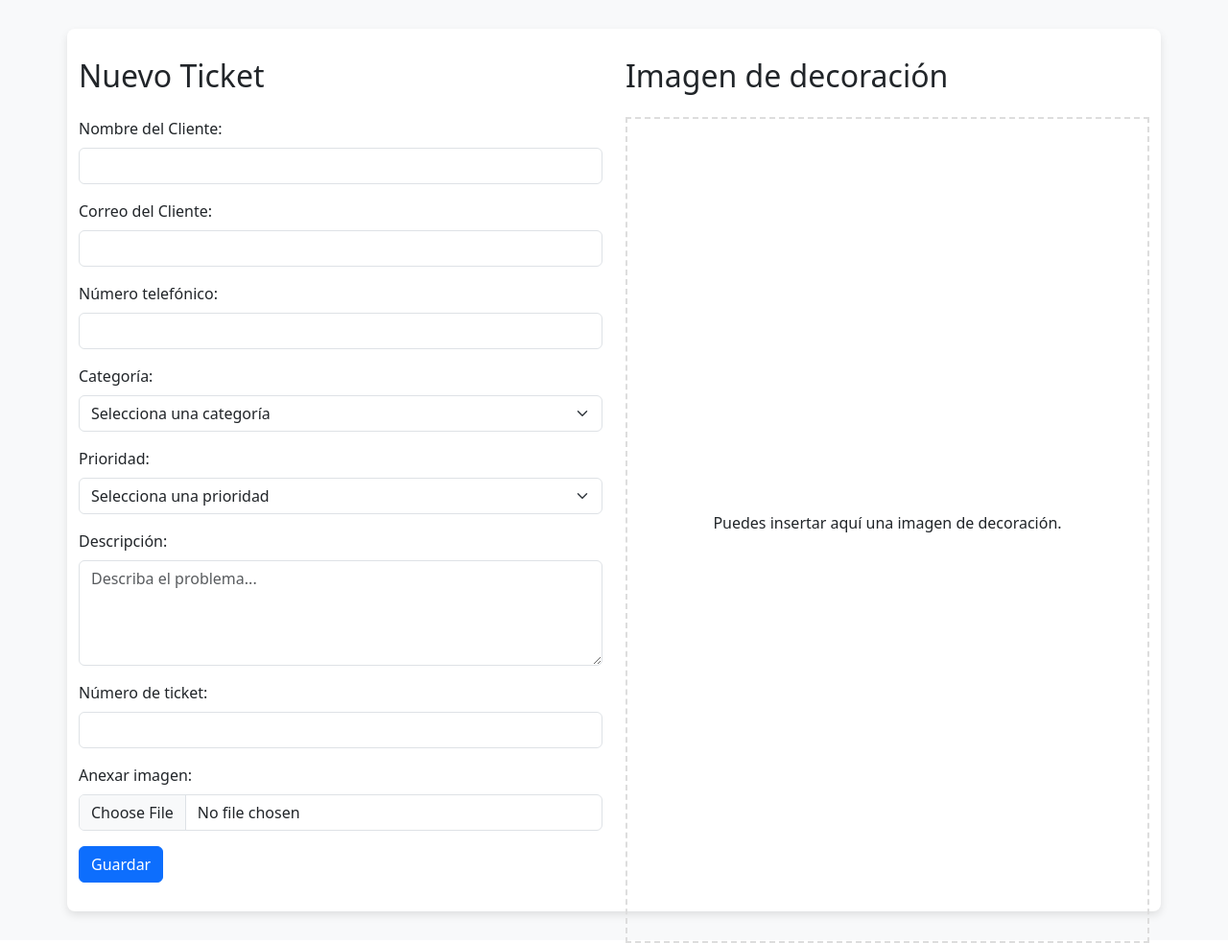
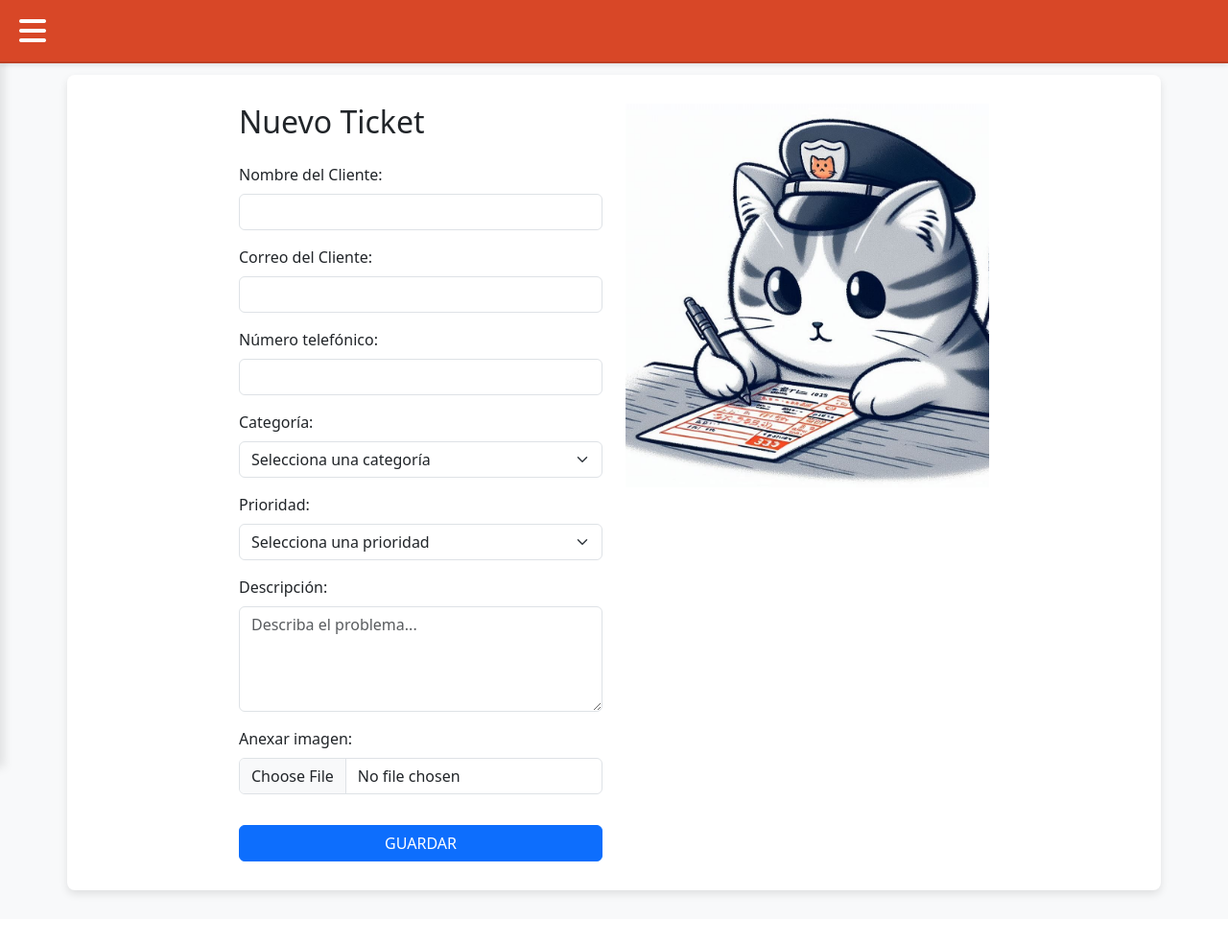
Before and after one commit to Kev-DevWeb/MeowSupport, a Django app: page /abrirticket/ in a window 1280 px wide. Shown: the whole page at 96% size. After the commit the page ends 935 px from the top, so only its background shows below. Run offline with Django 5.2, Linux system fonts and the light colour scheme.

Commit message:
Todos los cambios realizados en la escuela
Contiene actualizacion del diseño del meno y el formulario, al igual que los modelos ya estan correctamente configurados para su funcionamiento

Co-Authored-By: Cesared09 <130081984+Cesared09@users.noreply.github.com>

```diff
--- a/FastMeow/Templates/abrirticket.html
+++ b/FastMeow/Templates/abrirticket.html
@@ -1,17 +1,44 @@
 <!DOCTYPE html>
 <html lang="es">
   <head>
-    <meta charset="UTF-8">
-    <meta name="viewport" content="width=device-width, initial-scale=1.0">
+    <meta charset="UTF-8" />
+    <meta name="viewport" content="width=device-width, initial-scale=1.0" />
     <title>Nuevo Ticket</title>
     {% load static %}
-    <link href="{% static 'css/stylesTicket.css' %}" rel="stylesheet">
-    <link href="https://cdn.jsdelivr.net/npm/bootstrap@5.3.3/dist/css/bootstrap.min.css" rel="stylesheet">
-
-
+    <link href="{% static 'css/stylesTicket.css' %}" rel="stylesheet" />
+    <link href="{% static 'css/stylesMenu.css' %}" rel="stylesheet" />
+    <link
+      href="https://cdn.jsdelivr.net/npm/bootstrap@5.3.3/dist/css/bootstrap.min.css"
+      rel="stylesheet"
+    />
+    <link
+      rel="stylesheet"
+      href="https://cdnjs.cloudflare.com/ajax/libs/font-awesome/6.0.0-beta3/css/all.min.css"
+    />
   </head>
   <body>
-
+    <header>
+      <div class="menu-toggle" id="menuToggle">
+        <i class="fas fa-bars"></i>
+      </div>
+    </header>
+    <nav id="menuNav">
+      <div class="menu-close" id="menuClose">
+        <i class="fas fa-times"></i>
+      </div>
+      <ul class="nav flex-column">
+        <li class="nav-item">
+          <a class="nav-link" href="{% url 'abrir_ticket' %}">
+            <i class="fas fa-ticket-alt"></i> Alta de Ticket
+          </a>
+        </li>
+        <li class="nav-item">
+          <a class="nav-link" href="{% url 'status' %}">
+            <i class="fas fa-tasks"></i> Estatus del Ticket
+          </a>
+        </li>
+      </ul>
+    </nav>
     <div class="container-fluid background-container">
       <div class="container form-container">
         <div class="row">
@@ -24,20 +51,44 @@
 
               <!-- Nombre del Cliente -->
               <div class="mb-3">
-                        <label for="id_nombre_cliente" class="form-label">Nombre del Cliente:</label>
-                        <input type="text" id="id_nombre_cliente" name="nombre_cliente" class="form-control" required>
+                <label for="id_nombre_cliente" class="form-label"
+                  >Nombre del Cliente:</label
+                >
+                <input
+                  type="text"
+                  id="id_nombre_cliente"
+                  name="nombre_cliente"
+                  class="form-control"
+                  required
+                />
               </div>
 
               <!-- Correo del Cliente -->
               <div class="mb-3">
-                        <label for="id_correo_cliente" class="form-label">Correo del Cliente:</label>
-                        <input type="email" id="id_correo_cliente" name="correo_cliente" class="form-control" required>
+                <label for="id_correo_cliente" class="form-label"
+                  >Correo del Cliente:</label
+                >
+                <input
+                  type="email"
+                  id="id_correo_cliente"
+                  name="correo_cliente"
+                  class="form-control"
+                  required
+                />
               </div>
 
               <!-- Número de Cliente -->
               <div class="mb-3">
-                        <label for="id_numero_cliente" class="form-label">Número telefónico:</label>
-                        <input type="tel" id="id_numero_cliente" name="numero_cliente" class="form-control" required>
+                <label for="id_numero_cliente" class="form-label"
+                  >Número telefónico:</label
+                >
+                <input
+                  type="tel"
+                  id="id_numero_cliente"
+                  name="numero_cliente"
+                  class="form-control"
+                  required
+                />
               </div>
 
               <!-- Categoría -->
@@ -46,7 +97,9 @@
                 <select id="id_categoria" name="categoria" class="form-select">
                   <option value="">Selecciona una categoría</option>
                   {% for categoria in categorias %}
-                                <option value="{{ categoria.id }}">{{ categoria.nombre }}</option>
+                  <option value="{{ categoria.id }}">
+                    {{ categoria.nombre }}
+                  </option>
                   {% endfor %}
                 </select>
               </div>
@@ -57,7 +110,9 @@
                 <select id="id_prioridad" name="prioridad" class="form-select">
                   <option value="">Selecciona una prioridad</option>
                   {% for prioridad in prioridades %}
-                                <option value="{{ prioridad.id }}">{{ prioridad.nombre }}</option>
+                  <option value="{{ prioridad.id }}">
+                    {{ prioridad.nombre }}
+                  </option>
                   {% endfor %}
                 </select>
               </div>
@@ -65,19 +120,25 @@
               <!-- Descripción -->
               <div class="mb-3">
                 <label for="id_detalle" class="form-label">Descripción:</label>
-                        <textarea id="id_detalle" name="detalle" class="form-control" rows="4" placeholder="Describa el problema..."></textarea>
-                    </div>
-
-                    <!-- Número de ticket -->
-                    <div class="mb-3">
-                        <label for="id_numero" class="form-label">Número de ticket:</label>
-                        <input type="number" id="id_numero" name="numero" class="form-control" required>
+                <textarea
+                  id="id_detalle"
+                  name="detalle"
+                  class="form-control"
+                  rows="4"
+                  placeholder="Describa el problema..."
+                ></textarea>
               </div>
 
               <!-- Imagen -->
               <div class="mb-3">
                 <label for="id_imagen" class="form-label">Anexar imagen:</label>
-                        <input type="file" id="id_imagen" name="imagen" accept="image/*" class="form-control">
+                <input
+                  type="file"
+                  id="id_imagen"
+                  name="imagen"
+                  accept="image/*"
+                  class="form-control"
+                />
               </div>
 
               <!-- Botón de enviar -->
@@ -87,9 +148,8 @@
 
           <!-- Columna para la imagen de decoración (derecha) -->
           <div class="col-md-6">
-                <h2 class="mb-4">Imagen de decoración</h2>
             <div class="decor-image-area">
-                    <p class="text-center">Puedes insertar aquí una imagen de decoración.</p>
+                <img src="{% static 'resources/report.png' %}" class="create-image">
             </div>
           </div>
         </div>
@@ -98,5 +158,19 @@
 
     <!-- Enlace a los scripts de Bootstrap -->
     <script src="https://cdn.jsdelivr.net/npm/bootstrap@5.3.3/dist/js/bootstrap.bundle.min.js"></script>
+    <script>
+      document
+        .getElementById("menuToggle")
+        .addEventListener("click", function () {
+          this.classList.toggle("active");
+          document.getElementById("menuNav").classList.toggle("active");
+        });
+
+      document
+        .getElementById("menuClose")
+        .addEventListener("click", function () {
+          document.getElementById("menuNav").classList.remove("active");
+        });
+    </script>
   </body>
 </html>
--- a/FastMeow/admin.py
+++ b/FastMeow/admin.py
@@ -1,5 +1,5 @@
 from django.contrib import admin
-from .models import Cliente, CategoriaProblema, Estado, Prioridad, Ticket, Comentario, Imagen
+from .models import Cliente, CategoriaProblema, Estado, Prioridad, Ticket, Comentario, Imagen, TicketsArchivados
 # Register your models here.
 
 admin.site.register(Cliente)
@@ -9,3 +9,4 @@ admin.site.register(Prioridad)
 admin.site.register(Ticket)
 admin.site.register(Comentario)
 admin.site.register(Imagen)
+admin.site.register(TicketsArchivados)
--- /dev/null
+++ b/FastMeow/static/css/stylesMenu.css
@@ -0,0 +1,178 @@
+body {
+  background-color: #a8b0bc;
+  font-family: "Arial", sans-serif;
+}
+
+header {
+  background-color: #d84727;
+  color: white;
+  padding: 2rem;
+  box-shadow: 0 4px 8px rgba(0, 0, 0, 0.1);
+  display: flex;
+  justify-content: center;
+  align-items: center;
+  position: fixed;
+  border-bottom: 2px solid #bd3f23;
+  top: 0;
+  width: 100%;
+  /* Cambia el color de fondo según tu diseño */
+  z-index: 1000;
+  /* Asegura que el header esté siempre encima de otros elementos */
+  box-shadow: 0 2px 5px rgba(0, 0, 0, 0.1);
+}
+
+header h1 {
+  margin: 0;
+  font-size: 2.5rem;
+  font-weight: 700;
+  color: white;
+}
+
+.menu-toggle {
+  font-size: 2rem;
+  cursor: pointer;
+  position: absolute;
+  left: 20px;
+}
+
+.menu-close {
+  font-size: 2rem;
+  cursor: pointer;
+  position: absolute;
+  top: 20px;
+  right: 20px;
+  color: white;
+}
+
+nav {
+  position: fixed;
+  top: 0;
+  left: -300px;
+  width: 300px;
+  height: 100%;
+  background-color: #ffb563;
+  transition: left 0.3s ease-in-out;
+  padding-top: 60px;
+  box-shadow: 4px 0px 10px rgba(0, 0, 0, 0.1);
+}
+
+nav.active {
+  left: 0;
+}
+
+
+.nav-item a {
+  color: #2c3e50;
+  font-size: 1.2rem;
+  padding: 15px 20px;
+  text-align: left;
+  display: flex;
+  align-items: center;
+  font-weight: 600;
+  transition: background-color 0.2s ease-in-out;
+}
+
+.nav-item a i {
+  margin-right: 10px;
+  font-size: 1.5rem;
+}
+
+.nav-item a:hover {
+  background-color: #2c3e50;
+  color: white;
+}
+
+/* Estilo de las tarjetas (Cards) */
+.container {
+  margin-top: 3rem;
+  display: flex;
+  justify-content: center;
+  gap: 2rem;
+}
+
+.card {
+  width: 18rem;
+  text-align: center;
+  border: none;
+  box-shadow: 0 4px 8px rgba(0, 0, 0, 0.1);
+  border-radius: 10px;
+  transition: transform 0.3s ease, box-shadow 0.3s ease;
+  background-color: #ffffff;
+}
+
+.card:hover {
+  transform: scale(1.05);
+  box-shadow: 0 10px 20px rgba(0, 0, 0, 0.2);
+}
+
+.card-body {
+  padding: 2rem;
+}
+
+.card-title {
+  font-size: 1.5rem;
+  color: #2c3e50;
+  /* Gris oscuro */
+  font-weight: bold;
+  margin-bottom: 1rem;
+}
+
+.card .icon {
+  font-size: 2rem;
+  margin-top: 1rem;
+  color: #a8b0bc;
+}
+
+.btn {
+  display: flex;
+  align-items: center;
+  justify-content: center;
+  width: 100%;
+  padding: 0.75rem;
+  font-size: 1.25rem;
+  font-weight: bold;
+  border-radius: 5px;
+  text-transform: uppercase;
+  margin-top: 1rem;
+  transition: background-color 0.3s ease;
+}
+
+.btn-primary {
+  background-color: #2980b9;
+  border: none;
+  color: white;
+}
+
+.btn-primary:hover {
+  background-color: #1f669f;
+}
+
+.btn-secondary {
+  background-color: #2c3e50;
+  border: none;
+  color: white;
+}
+
+.btn-secondary:hover {
+  background-color: #34495e;
+}
+
+.card-image {
+  width: 200px;
+  height: auto;
+  margin-left: 12px;
+  margin-right: 2px;
+  border-radius: 200px;
+  margin-top: 12px;
+  margin-bottom: 12px;
+}
+
+
+.card-icon {
+  font-size: 1.5rem; /* Tamaño del icono */
+  color: #007bff; /* Cambia el color del icono si es necesario */
+}
+
+.card-title {
+  font-size: 1.25rem; /* Tamaño del título */
+}
--- a/FastMeow/static/css/stylesTicket.css
+++ b/FastMeow/static/css/stylesTicket.css
@@ -1,23 +1,48 @@
-        /* Fondo de contenedor principal */
+/* Contenedor principal con flexbox */
 .background-container {
     background-color: #f8f9fa;
     padding: 30px 0;
+    display: flex;
+    flex-wrap: wrap; /* Asegura que los elementos se acomoden correctamente */
+    justify-content: center;
   }
 
-        /* Contenedor con fondo blanco para el formulario */
+  /* Formulario */
   .form-container {
     background-color: #ffffff;
     box-shadow: 0 4px 8px rgba(0, 0, 0, 0.1);
     padding: 30px;
     border-radius: 8px;
+    max-width: 600px;
+    flex: 1 1 600px; /* Flexibilidad para que el formulario ocupe el espacio disponible */
+    margin: 0 15px;
   }
 
-        /* Estilo del área para la imagen de decoración */
+  /* Imagen decorativa */
   .decor-image-area {
+    position: relative;
+    width: 100%;
+    height: 400px;
+    overflow: hidden;
+    flex: 1 1 400px; /* Flexibilidad para que la imagen se adapte */
+  }
+
+  .decor-image-area img {
+    width: 100%;
     height: 100%;
-            border: 2px dashed #ddd;
-            display: flex;
-            justify-content: center;
-            align-items: center;
-            padding: 20px;
+    object-fit: cover;
   }
+
+  .decor-image-area {
+    margin-right: 20px; /* Espacio a la derecha de la imagen */
+  }
+
+  @media (max-width: 768px) {
+    .background-container {
+      flex-direction: column; /* Pone el formulario y la imagen uno debajo del otro */
+    }
+
+    .decor-image-area {
+      height: 250px; /* Ajustar la altura de la imagen en pantallas pequeñas */
+    }
+  }
```
Also changed, not shown: FastMeow/Templates/menu_principal.html (+37 -194 lines), FastMeow/models.py (+51 -6 lines), FastMeow/migrations/0002_alter_comentario_ticket_alter_imagen_ticket_and_more.py (added), FastMeow/migrations/0003_comentario_ticket_archivado_imagen_ticket_archivado.py (added), FastMeow/static/resources/create.png (added), FastMeow/static/resources/report.png (added), FastMeow/static/resources/review.png (added), db.sqlite3. Lines whose indentation alone changed are shown as unchanged.
